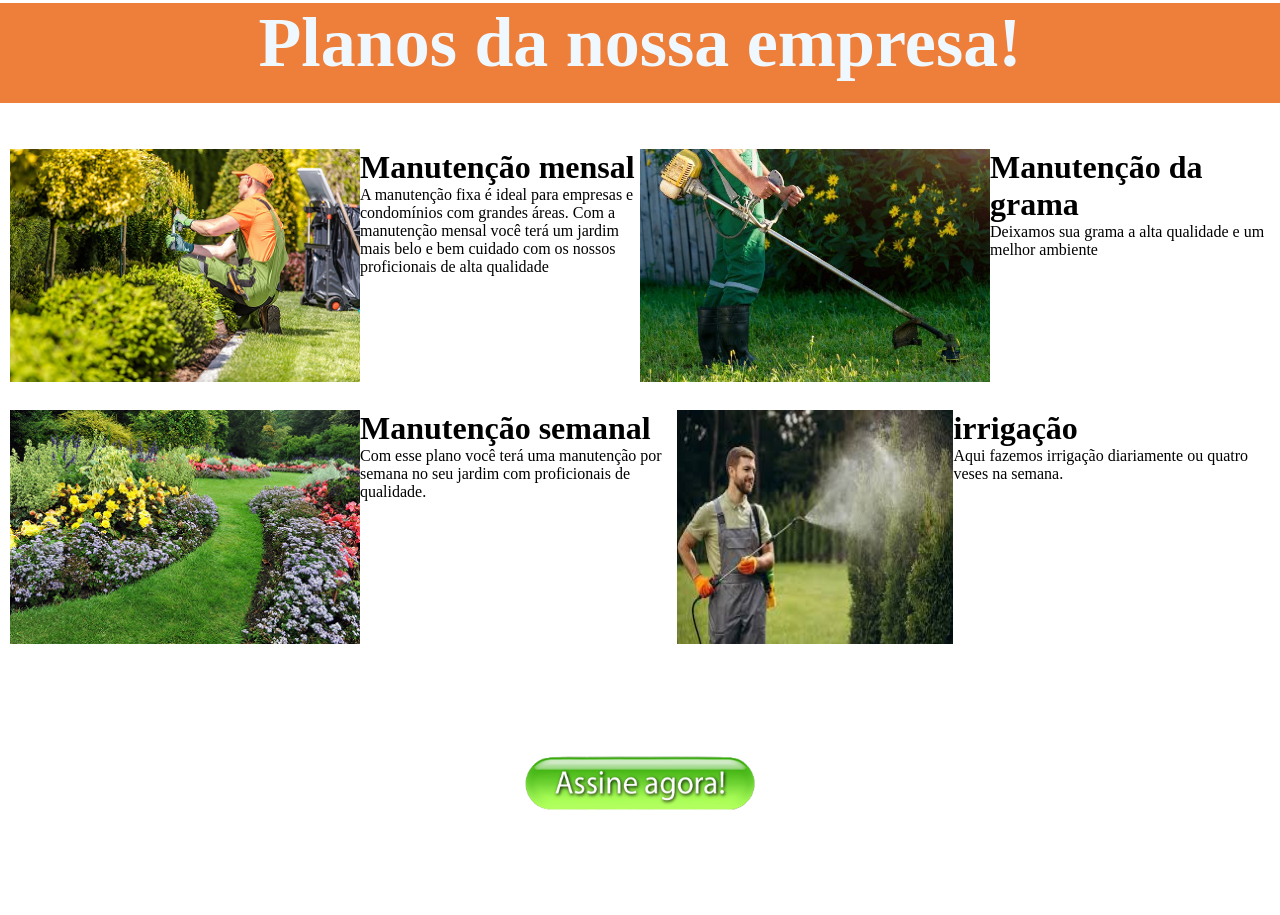
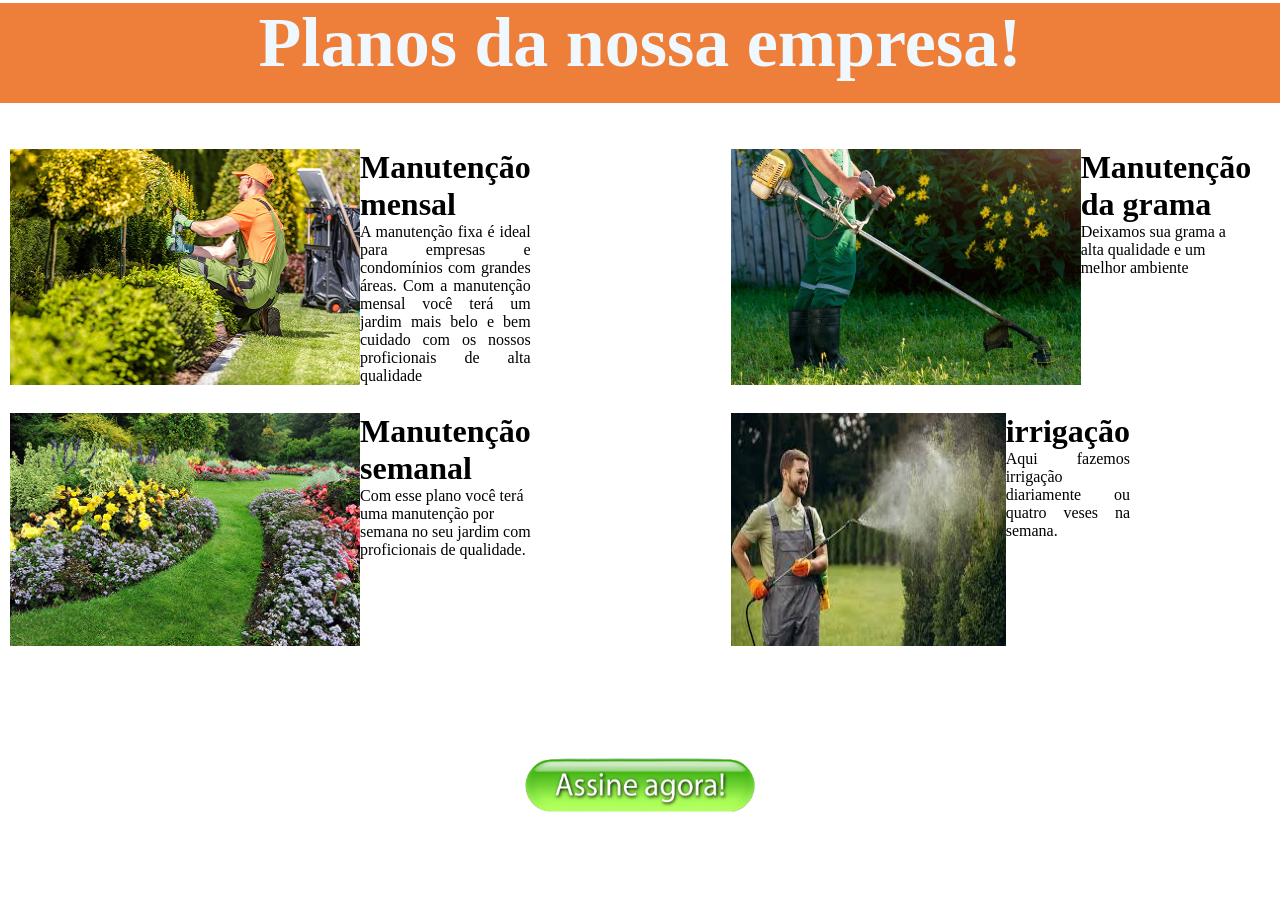
Before and after one commit to tarcisiodiasmeira/VerdeLa, a plain HTML site: page index.html in a window 1280 px wide. Shown: the part 1289-2204 px from the top of the page. Drawn offline with Linux system fonts and the light colour scheme.

Commit message:
autalizacao de margim

```diff
--- a/Estilo.css
+++ b/Estilo.css
@@ -156,6 +156,7 @@ h3{
 .tamanhoo{
     width: 400px;
     text-align: start;
+    margin-right: 200px;
     align-items: start;
     justify-content: flex-start;
     justify-items: start;
--- a/index.html
+++ b/index.html
@@ -66,7 +66,7 @@
 
     <div class="tamanhoo">
       <h1>Manutenção mensal</h1>
-      <p>A manutenção fixa é ideal para empresas e condomínios com grandes áreas. Com a manutenção mensal você terá um jardim mais belo e bem cuidado com os nossos proficionais de alta qualidade</p>
+      <p style="text-align: justify;">A manutenção fixa é ideal para empresas e condomínios com grandes áreas. Com a manutenção mensal você terá um jardim mais belo e bem cuidado com os nossos proficionais de alta qualidade</p>
       </div>
 
       <img width="350px" src="./imagens/grama.jpg">
@@ -91,7 +91,7 @@
      <img width="350px" src="./imagens/molhar.jpeg" alt="">
      <div class="tamanhoo">
       <h1>irrigação</h1>
-      <p>Aqui fazemos irrigação diariamente ou quatro veses na semana.</p>
+      <p style="text-align: justify;">Aqui fazemos irrigação diariamente ou quatro veses na semana.</p>
     </div>
    </div>
        </div>
```
